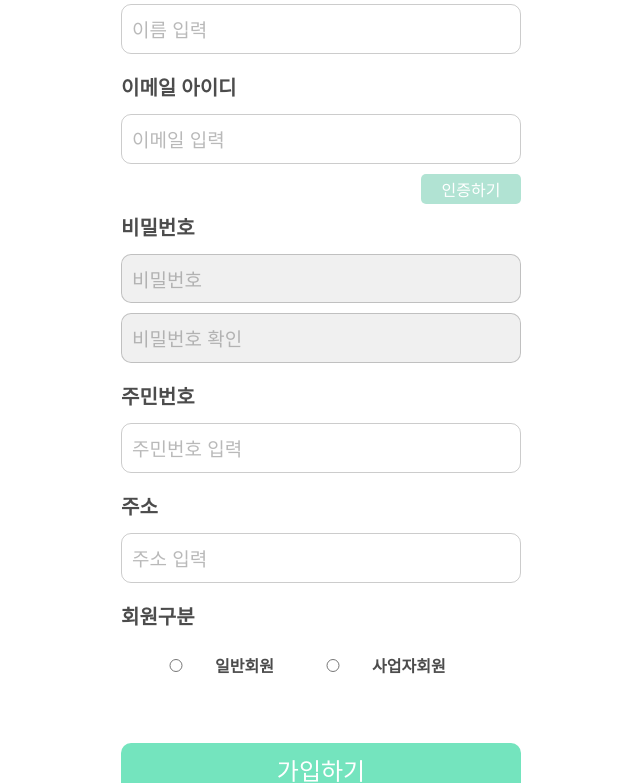
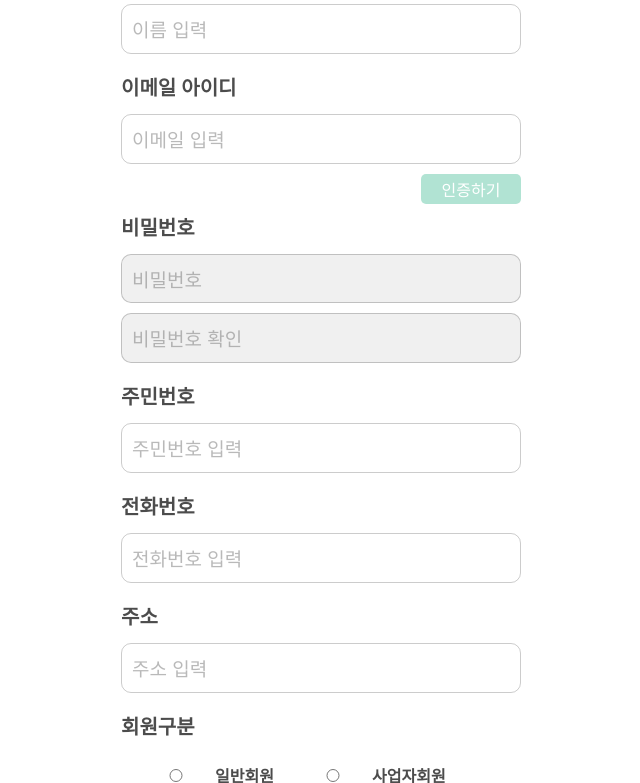
Before and after one commit to sunyoring/JavaScript-basic, a plain HTML site: page WEB/Join/Join.html in a window 1280 px wide. Shown: the part 400-1183 px from the top of the page, without its empty margins (319-959 px from the left). Drawn offline with nearby package versions, Linux system fonts and the light colour scheme.

Commit message:
2021-08-17

```diff
--- a/WEB/Join/Join.html
+++ b/WEB/Join/Join.html
@@ -162,6 +162,10 @@
                 <label for="ssn">주민번호 </label>
                 <input type="email" id="email" name="email" placeholder="주민번호 입력">
 
+
+                <label for="tel">전화번호 </label>
+                <input type="tel" id="tel" name="tel" placeholder="전화번호 입력">
+
                 <label for="email">주소 </label>
                 <input type="email" id="email" name="email" placeholder="주소 입력">
 
```
